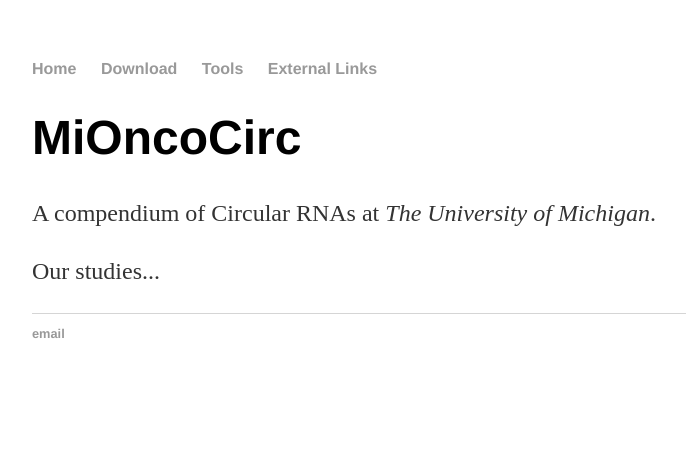
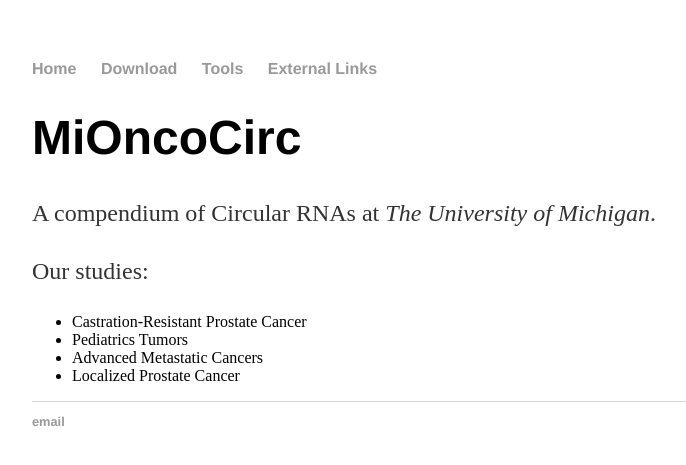
Before and after one commit to nguyenjoshvo/nguyenjoshvo.github.io, a Jekyll site: the page built from index.html, in a window 1280 px wide. Shown: the top 465 px of the page, without its empty margins (160-846 px from the left). Built offline with Jekyll 4.4.1, drawn with Linux system fonts in a browser that asks for light colours.

Commit message:
download3

```diff
--- a/index.html
+++ b/index.html
@@ -6,5 +6,11 @@ title: MiOncoCirc
 		<div class="blurb">
 			<h1>MiOncoCirc</h1>
 			<p>A compendium of Circular RNAs at <em>The University of Michigan</em>.</p>
-      <p>Our studies...</p>
+      <p>Our studies:</p>
+      <UL>
+         <LI> Castration-Resistant Prostate Cancer
+         <LI> Pediatrics Tumors
+         <LI> Advanced Metastatic Cancers
+         <LI> Localized Prostate Cancer
+      </UL>
 		</div>
```
